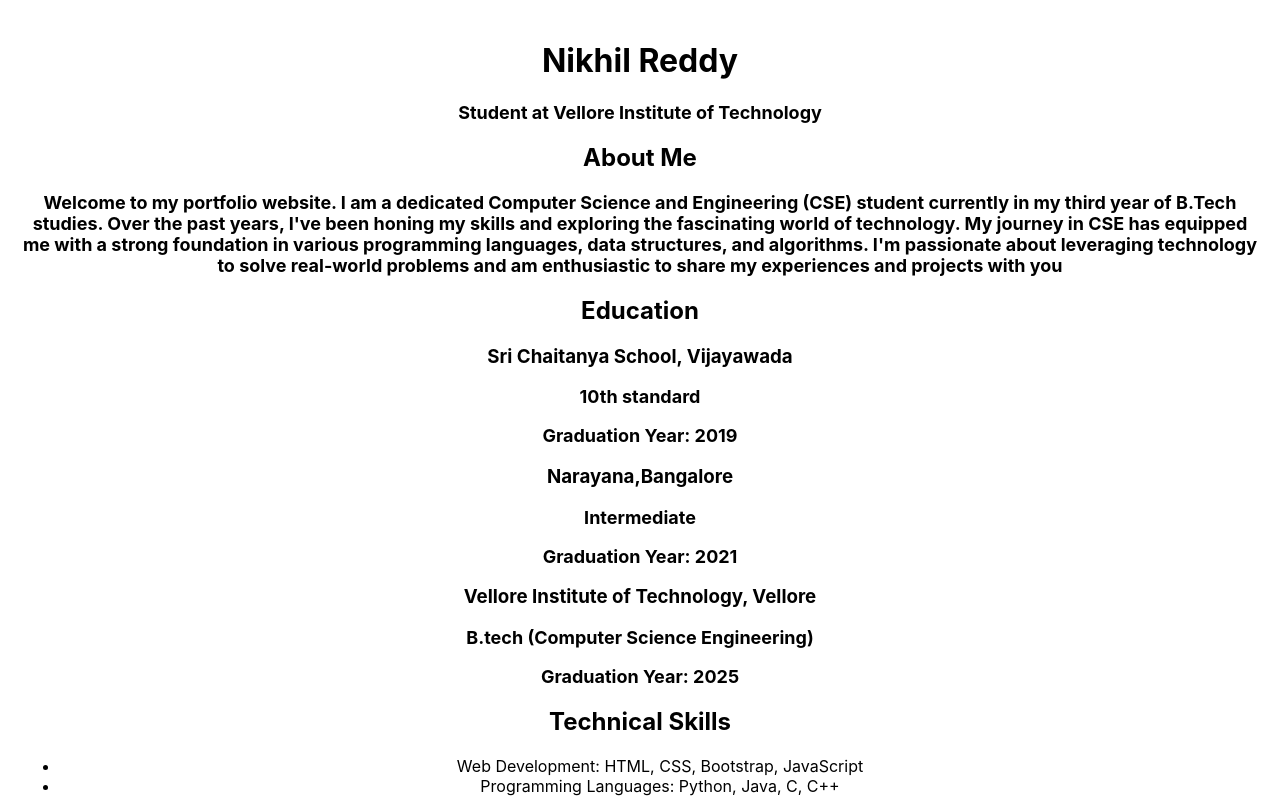
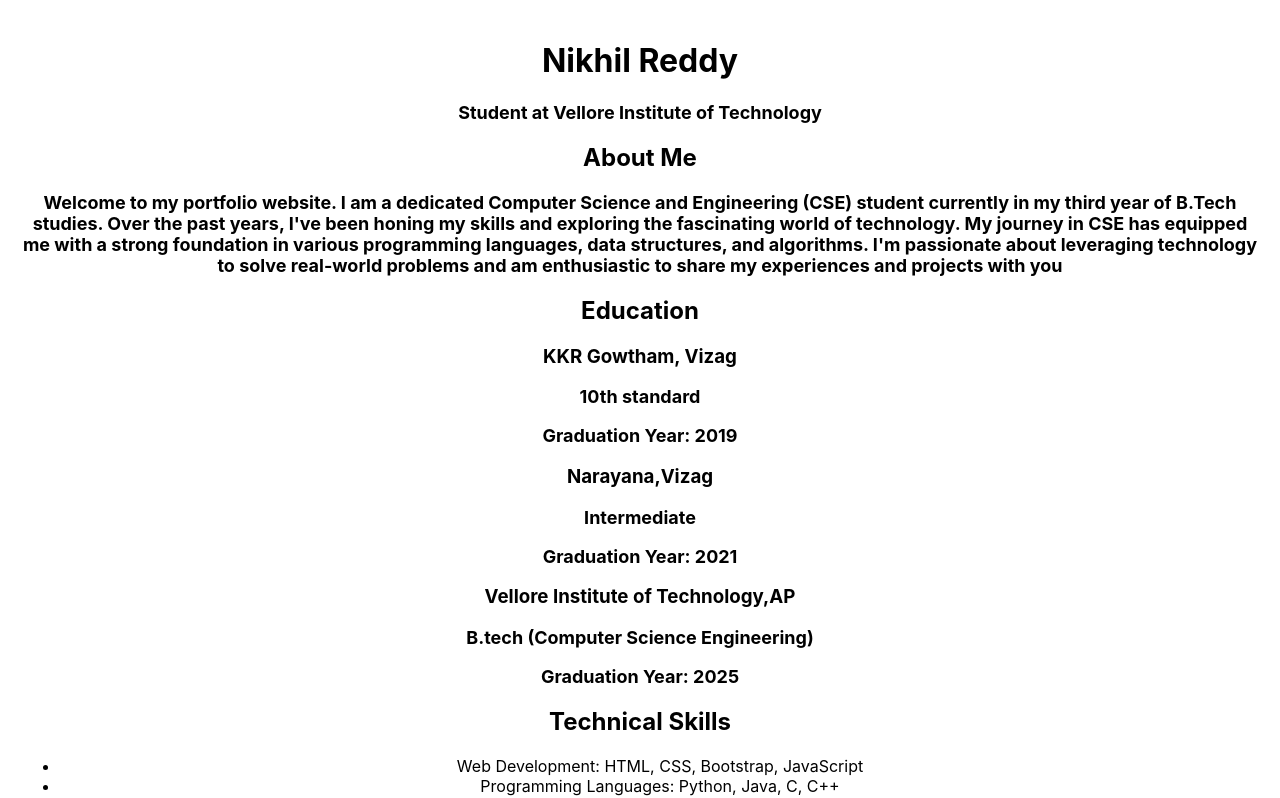
Before and after one commit to srik4442/hgggg1, a React (Create React App) app: page / in a window 1280 px wide. Shown: the top 798 px of the page. Built offline with nearby package versions, Linux system fonts and the light colour scheme.

Commit message:
Update Education.js

```diff
--- a/src/components/Education.js
+++ b/src/components/Education.js
@@ -6,17 +6,17 @@
     <section>
                 <h2>Education</h2>
 
-                <h3>Sri Chaitanya School, Vijayawada</h3>
+                <h3>KKR Gowtham, Vizag</h3>
                 <p>10th standard</p>
                 <p>Graduation Year: 2019</p>
 
 
-                <h3>Narayana,Bangalore </h3>
+                <h3>Narayana,Vizag </h3>
                 <p>Intermediate</p>
                 <p>Graduation Year: 2021</p>
 
 
-                <h3>Vellore Institute of Technology, Vellore</h3>
+                <h3>Vellore Institute of Technology,AP</h3>
                 <p>B.tech (Computer Science Engineering)</p>
                 <p>Graduation Year: 2025</p>
 
```
